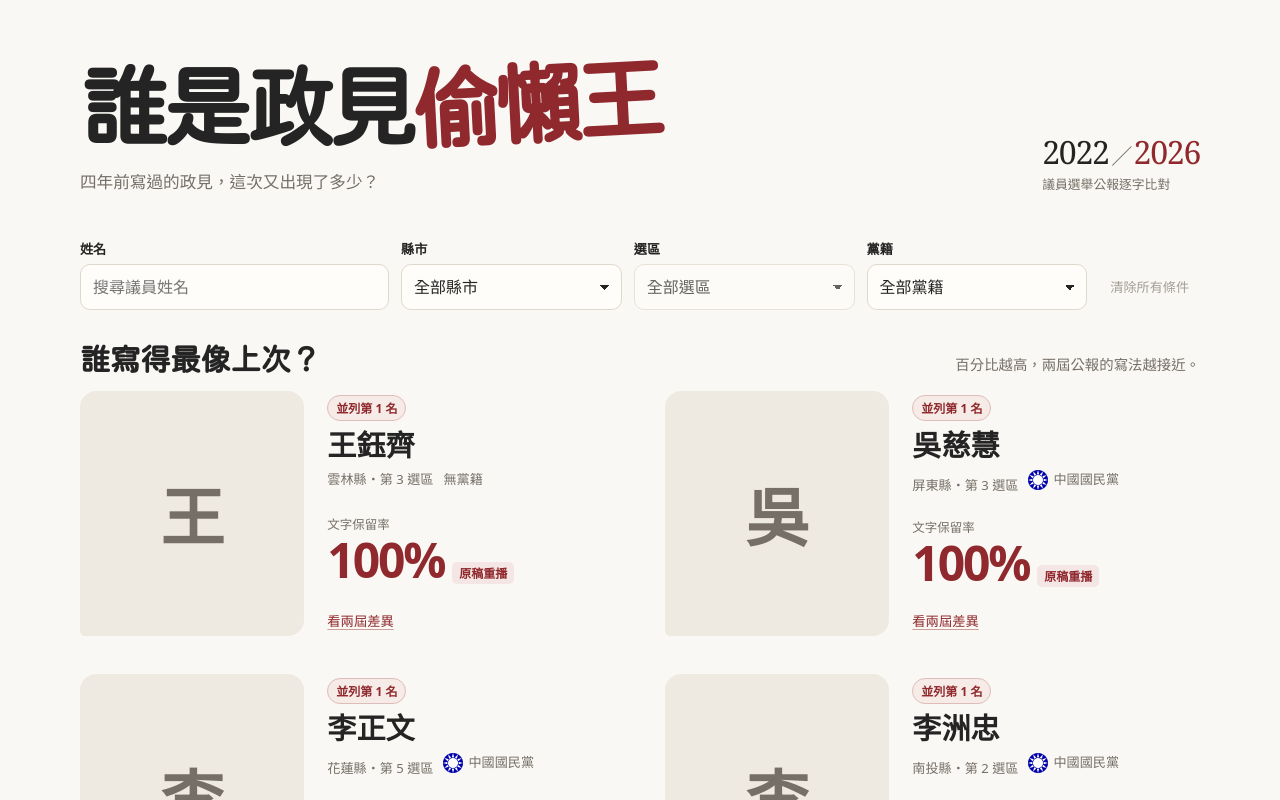
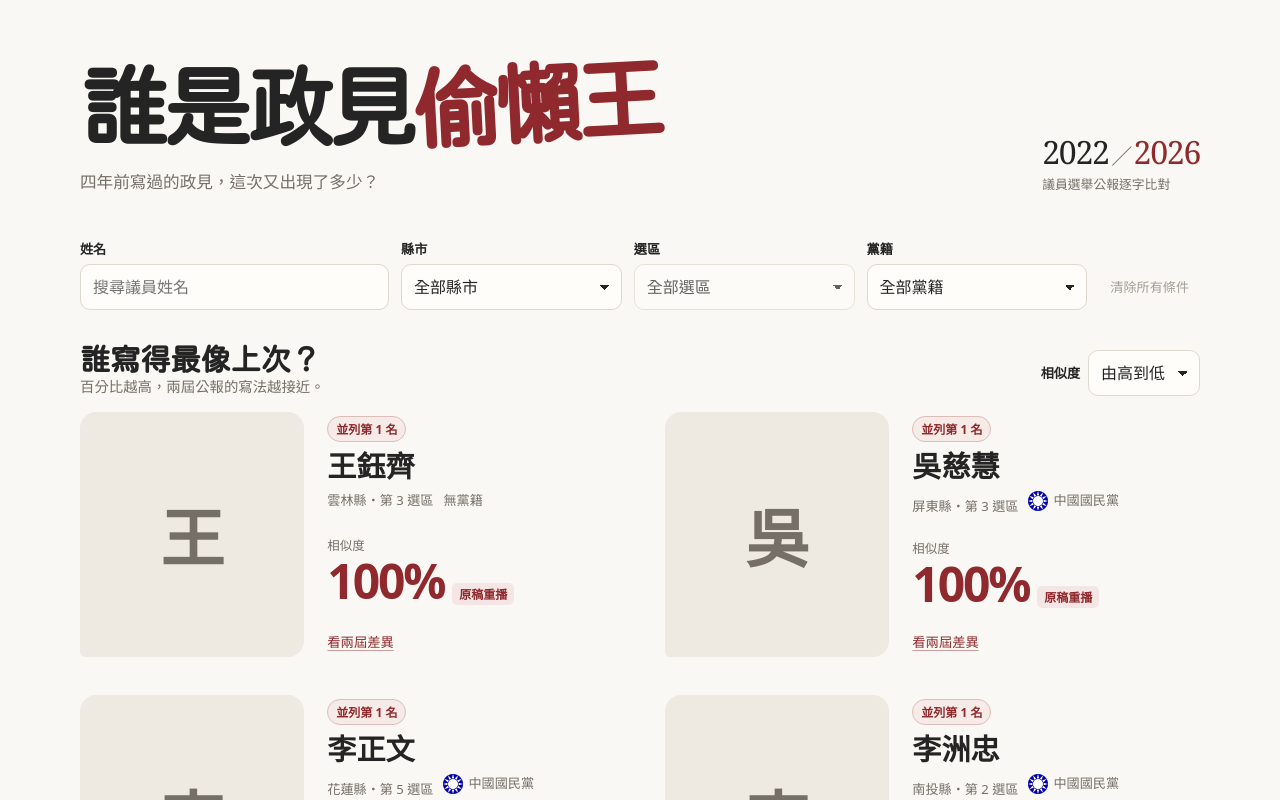
Before and after one commit to SuJiaKuan/lazy-councilor-platform, a React (Vite) app: page / in a window 1280 px wide. Shown: the top 800 px of the page. Built offline with nearby package versions, Linux system fonts and the light colour scheme.

Commit message:
Add similarity sort and update score labels

```diff
--- a/index.html
+++ b/index.html
@@ -4,12 +4,12 @@
     <meta charset="utf-8">
     <meta name="viewport" content="width=device-width, initial-scale=1">
     <title>誰是政見偷懶王 | 四年前寫過的政見，這次又出現了多少？</title>
-    <meta name="description" content="逐字比對全台 2022 年當選、2026 年再參選議員的兩屆選舉公報。依姓名、縣市、選區或黨籍查詢文字保留率與全國排名，查看哪些政見文字新增、刪除或保留。">
+    <meta name="description" content="逐字比對全台 2022 年當選、2026 年再參選議員的兩屆選舉公報。依姓名、縣市、選區或黨籍查詢相似度與全國排名，查看哪些政見文字新增、刪除或保留。">
     <meta property="og:type" content="website">
     <meta property="og:locale" content="zh_TW">
     <meta property="og:site_name" content="誰是政見偷懶王">
     <meta property="og:title" content="誰是政見偷懶王 | 四年前寫過的政見，這次又出現了多少？">
-    <meta property="og:description" content="兩屆政見有多像？查詢 2022 與 2026 年議員政見的文字保留率、全國排名與逐字增刪。">
+    <meta property="og:description" content="兩屆政見有多像？查詢 2022 與 2026 年議員政見的相似度、全國排名與逐字增刪。">
     <meta name="theme-color" content="#faf8f4">
     <link rel="icon" type="image/png" href="/favicon.png">
   </head>
--- a/src/App.tsx
+++ b/src/App.tsx
@@ -120,7 +120,7 @@ export function App() {
             </div>
           </div>
         </header>
-        <section id="compare" className="compare" aria-label="政見文字保留率排名">
+        <section id="compare" className="compare" aria-label="政見相似度排名">
           {dataset.status === 'ready' && (
             <Comparison people={people} cities={cities} onSelect={openProfile} />
           )}
--- a/src/components/Comparison.tsx
+++ b/src/components/Comparison.tsx
@@ -30,6 +30,7 @@ export function Comparison({ people, cities, onSelect }: Props) {
   const [district, setDistrict] = useState('');
   const [party, setParty] = useState('');
   const [confirmedOnly, setConfirmedOnly] = useState(false);
+  const [lowestFirst, setLowestFirst] = useState(false);
   const [page, setPage] = useState(1);
   const [shown, setShown] = useState(mobileBatch);
   const [filtersOpen, setFiltersOpen] = useState(false);
@@ -57,7 +58,8 @@ export function Comparison({ people, cities, onSelect }: Props) {
   for (const rank of ranks.values()) rankCounts.set(rank, (rankCounts.get(rank) ?? 0) + 1);
   const scored = visible.filter(isScored).filter((person) => !confirmedOnly || !person.note).sort((a, b) =>
     Number(ranks.has(b.id)) - Number(ranks.has(a.id)) ||
-    compareSimilarity(a, b) || a.name.localeCompare(b.name, 'zh-TW'),
+    (lowestFirst ? compareSimilarity(b, a) : compareSimilarity(a, b)) ||
+    a.name.localeCompare(b.name, 'zh-TW'),
   );
   const pending = confirmedOnly ? [] : visible.filter((person) => !isScored(person));
   const matches = [...scored, ...pending];
@@ -85,6 +87,7 @@ export function Comparison({ people, cities, onSelect }: Props) {
     changeCity('');
     setParty('');
     setConfirmedOnly(false);
+    setLowestFirst(false);
     resetPosition();
     (mobile ? filterToggle.current : search.current)?.focus();
   }
@@ -171,7 +174,8 @@ export function Comparison({ people, cities, onSelect }: Props) {
           </ul>
         )}
         <button className="controls-reset" type="button" onClick={resetSearch}
-          disabled={!query && !city && !district && !party && !confirmedOnly && (mobile ? shown === mobileBatch : page === 1)}>
+          disabled={!query && !city && !district && !party && !confirmedOnly && !lowestFirst &&
+            (mobile ? shown === mobileBatch : page === 1)}>
           清除所有條件
         </button>
       </div>
@@ -189,10 +193,25 @@ export function Comparison({ people, cities, onSelect }: Props) {
         </details>
       )}
       <div className="ranking-heading">
-        <h2 ref={results} tabIndex={-1}>{confirmedOnly ? '已核對排名' : '誰寫得最像上次？'}</h2>
-        <p>百分比越高，兩屆公報的寫法越接近。</p>
+        <div>
+          <h2 ref={results} tabIndex={-1}>
+            {confirmedOnly ? '已核對排名' : lowestFirst ? '誰寫得最不像上次？' : '誰寫得最像上次？'}
+          </h2>
+          <p>百分比越高，兩屆公報的寫法越接近。</p>
+        </div>
+        <label className="ranking-sort">
+          相似度
+          <select value={lowestFirst ? 'ascending' : 'descending'} onChange={(event) => {
+            setLowestFirst(event.target.value === 'ascending');
+            resetPosition();
+          }}>
+            <option value="descending">由高到低</option>
+            <option value="ascending">由低到高</option>
+          </select>
+        </label>
       </div>
       <p className="sr-only" role="status">
+        {matches.length > 0 && (lowestFirst ? '相似度由低到高。' : '相似度由高到低。')}
         {matches.length === 0 ? '沒有符合的人選。' : mobile
           ? `已顯示 ${pagePeople.length}／${matches.length} 位。`
           : `第 ${page} 頁，共 ${totalPages} 頁，${matches.length} 筆結果。`}
@@ -228,7 +247,7 @@ export function Comparison({ people, cities, onSelect }: Props) {
                     </span>
                     {isScored(person) ? (
                       <span className="candidate-score">
-                        <span className="score-label">文字保留率</span>
+                        <span className="score-label">相似度</span>
                         <span className="graded-score" data-grade={grade?.id}>
                           <strong>{formattedSimilarity(person)}</strong>
                           <span className="score-grade">{grade?.label}</span>
--- a/src/components/Method.tsx
+++ b/src/components/Method.tsx
@@ -10,21 +10,21 @@ export function Method() {
           涵蓋全國 22 縣市在 2022 年當選、2026 年再度參選的直轄市及縣市議員，含平地與山地原住民議員。
           兩屆都以 Taiwan Votes 的選舉公報轉錄為底稿，取用政見欄。少數版面已確認的個案依公報段落界線擷取正文，並在個人明細註明。
         </dd>
-        <dt>文字保留率怎麼算</dt>
+        <dt>相似度怎麼算</dt>
         <dd>
           每一屆政見文字各自串成一份全文，再對兩份文字做一次逐字比對。統一全半形、大小寫及少數異體字，
           忽略空白、一般標點及手機號碼，保留文字、數字與百分比符號。用最長共同子序列找出按原順序保留的字元。
-          文字保留率＝2 × 共同字元數 ÷（2022 字元數＋2026 字元數）。兩屆的字數都納入計算，新增和刪除都會降低分數，兩屆字元經上述處理後完全相同才會得到 100%。
+          相似度＝2 × 共同字元數 ÷（2022 字元數＋2026 字元數）。兩屆的字數都納入計算，新增和刪除都會降低分數，兩屆字元經上述處理後完全相同才會得到 100%。
           本站把 ROUGE-L 的等權 F1 形式用在字元比對。參考
           <a href="https://aclanthology.org/W04-1013/" target="_blank" rel="noopener">Chin-Yew Lin 的 ROUGE 論文（2004）</a>。
         </dd>
         <dt>排名怎麼排</dt>
         <dd>
-          依未四捨五入的文字保留率由高到低排序，同分並列。
+          依未四捨五入的相似度由高到低排序，同分並列。
         </dd>
         <dt>文字改寫分級</dt>
         <dd>
-          依未四捨五入的文字保留率分級。級別描述兩屆公報的文字變動程度。
+          依未四捨五入的相似度分級。級別描述兩屆公報的文字變動程度。
           <ul className="grade-guide">
             {similarityGrades.map((grade) => (
               <li key={grade.id} data-grade={grade.id}><span className="score-grade">{grade.label}</span> {grade.range}</li>
--- a/src/components/ProfileDialog.tsx
+++ b/src/components/ProfileDialog.tsx
@@ -135,7 +135,7 @@ export function ProfileDialog({ person, copied, onClose, onShare }: Props) {
             <>
               <div className="profile-score" data-grade={grade?.id}>
                 <div>
-                  <span>文字保留率</span>
+                  <span>相似度</span>
                   <strong>{formattedSimilarity(person)}</strong>
                   {grade && <span className="score-grade">{grade.label} · {grade.range}</span>}
                 </div>
--- a/src/styles.css
+++ b/src/styles.css
@@ -197,7 +197,7 @@ input, select {
   margin-top: 6px;
 }
 
-.controls input:focus, .controls select:focus {
+.controls input:focus, .controls select:focus, .ranking-sort select:focus {
   border-color: var(--red);
   outline: 2px solid #8f292d36;
   outline-offset: 1px;
@@ -235,7 +235,8 @@ select {
 
 .ranking-heading {
   display: flex;
-  align-items: baseline;
+  flex-wrap: wrap;
+  align-items: end;
   justify-content: space-between;
   gap: 12px;
   margin-bottom: 16px;
@@ -253,6 +254,18 @@ select {
 }
 
 .ranking-heading p {
+  margin: 0;
+}
+
+.ranking-sort {
+  display: flex;
+  align-items: center;
+  gap: 8px;
+  color: var(--ink);
+}
+
+.ranking-sort select {
+  width: auto;
   margin: 0;
 }
 
@@ -827,8 +840,7 @@ del {
     gap: 22px 12px;
   }
   .ranking-heading {
-    flex-wrap: wrap;
-    gap: 2px 10px;
+    gap: 10px;
   }
   .ranking-heading p {
     font-size: .81rem;
```
Also changed, not shown: 1 other file (tests, documents, lock files or other folders).
